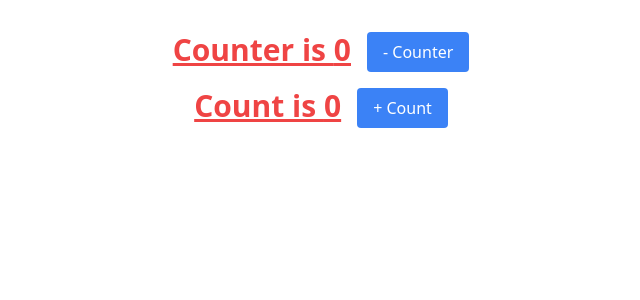
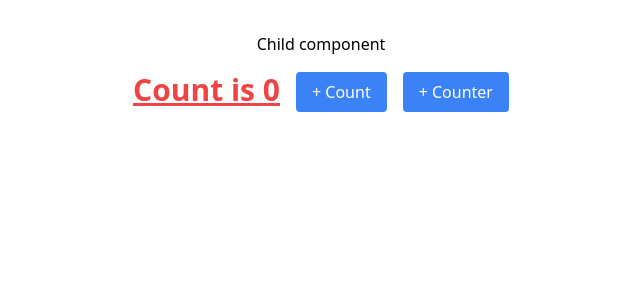
Before and after one commit to rdbhagat999/react18x, a React (Vite) app: page / in a window 1280 px wide. Shown: the top 300 px of the page, without its empty margins (319-959 px from the left). Built offline with nearby package versions, Linux system fonts and the light colour scheme.

Commit message:
adds useMemoHook example

```diff
--- a/src/App.tsx
+++ b/src/App.tsx
@@ -1,7 +1,13 @@
-import { useCallback, useState } from "react";
+import { useEffect, useMemo, useState } from "react";
 import "./App.css";
 
-const functionCounterSet = new Set();
+function ChildComponent({ counter }: { counter: number }) {
+  useEffect(() => {
+    console.log("ChildComponent rendered", counter);
+  });
+
+  return <div>Child component</div>;
+}
 
 function App() {
   const [count, setCount] = useState(0);
@@ -12,62 +18,21 @@ function App() {
     console.log("handleCountIncrement");
   };
 
-  const handleCountDecrement = () => {
-    setCount(count - 1);
-    console.log("handleCountDecrement");
-  };
+  const UseMemoChildComponent = useMemo(() => {
+    return <ChildComponent counter={counter} />;
+  }, [counter]);
 
-  // const useCallbackHandleCountIncrement = useCallback(() => {
-  //   setCount(count + 1);
-  //   console.log("useCallbackHandleCountIncrement");
-  // }, [count]);
+  useEffect(() => {
+    console.log("Parent rendered", count);
+  });
 
-  const useCallbackHandleCountIncrement = useCallback(handleCountIncrement, [
-    count,
-  ]);
-
-  const useCallbackHandleCountDecrement = useCallback(handleCountDecrement, [
-    count,
-  ]);
-
-  const handleCounterDecrement = () => {
-    setCounter(counter - 1);
-    console.log("handleCounterDecrement");
-  };
-
-  // const useCallbackHandleCounterDecrement = useCallback(() => {
-  //   setCounter(counter - 1);
-  //   console.log("useCallbackHandleCounterDecrement");
-  // }, [counter]);
-
-  const useCallbackHandleCounterDecrement = useCallback(
-    handleCounterDecrement,
-    [counter]
-  );
-
-  console.log("component rendered", count);
-
-  functionCounterSet.add(useCallbackHandleCountIncrement);
-  functionCounterSet.add(useCallbackHandleCountDecrement);
-  functionCounterSet.add(useCallbackHandleCounterDecrement);
-
-  console.log("functionCounterSet", functionCounterSet);
+  console.log("AppComponent rendered", count);
 
   return (
     <>
       <div className="flex flex-col justify-center items-center gap-4">
-        <div className=" flex gap-4">
-          <h1 className="text-3xl text-red-500 font-bold underline">
-            Counter is {counter}
-          </h1>
-
-          <button
-            className="px-4 py-2 rounded bg-blue-500 text-white"
-            onClick={useCallbackHandleCounterDecrement}
-          >
-            - Counter
-          </button>
-        </div>
+        {UseMemoChildComponent}
+        {/* <ChildComponent /> */}
 
         <div className=" flex gap-4">
           <h1 className="text-3xl text-red-500 font-bold underline">
@@ -76,9 +41,15 @@ function App() {
 
           <button
             className="px-4 py-2 rounded bg-blue-500 text-white"
-            onClick={useCallbackHandleCountIncrement}
+            onClick={handleCountIncrement}
           >
             + Count
+          </button>
+          <button
+            className="px-4 py-2 rounded bg-blue-500 text-white"
+            onClick={() => setCounter(counter + 1)}
+          >
+            + Counter
           </button>
         </div>
       </div>
--- a/src/main.tsx
+++ b/src/main.tsx
@@ -4,7 +4,7 @@ import App from "./App.tsx";
 import "./index.css";
 
 createRoot(document.getElementById("root")!).render(
-  <StrictMode>
-    <App />
-  </StrictMode>
+  // <StrictMode>
+  <App />
+  // </StrictMode>
 );
```
